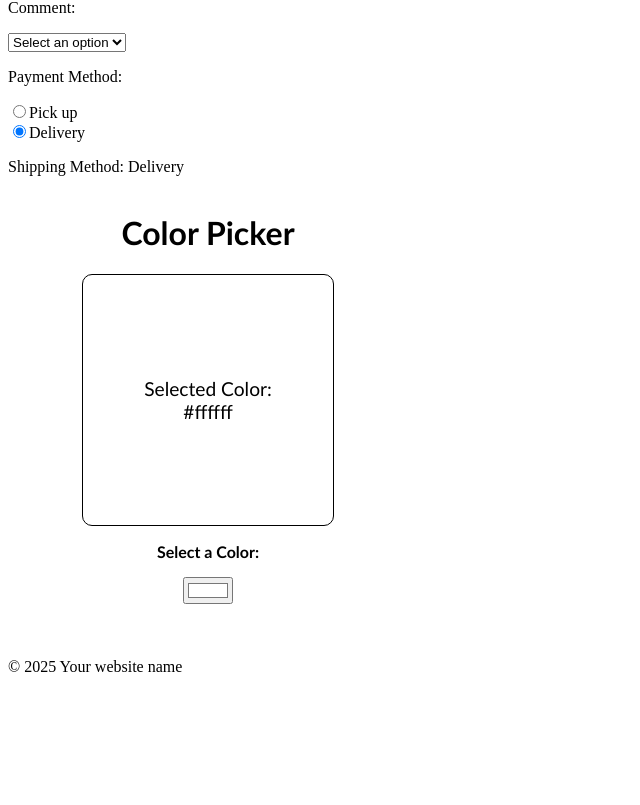
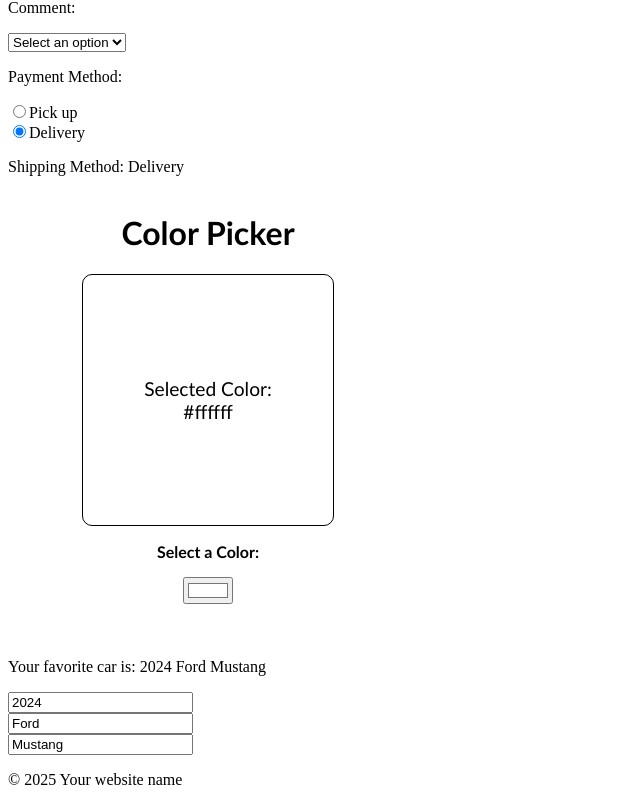
Before and after one commit to KingRavo18/Learning-React, a React app: page / in a window 1280 px wide. Shown: the part 2646-3451 px from the top of the page, without its empty margins (0-640 px from the left). Before the commit the page ends 3338 px from the top, so only its background shows below. Built offline with nearby package versions, Linux system fonts and the light colour scheme; the HTML template or start-up script is replaced by a standard one.

Commit message:
objectState

```diff
--- a/src/App.jsx
+++ b/src/App.jsx
@@ -12,6 +12,7 @@
 import Counter from './Counter/Counter.jsx'
 import Form from './Form.jsx'
 import ColorPicker from './Color Picker/ColorPicker.jsx'
+import Object_State from './objectState.jsx'
 
 function App() {
 
@@ -46,6 +47,7 @@
       <Counter/>
       <Form/>
       <ColorPicker/>
+      <Object_State />
       <Footer/>
     </>
   );
--- /dev/null
+++ b/src/objectState.jsx
@@ -0,0 +1,28 @@
+import React, {useState} from "react";
+
+export default function Object_State() {
+
+    const [car, setCar] = useState({year: 2024,
+                                    make: "Ford",
+                                    model: "Mustang"});
+
+    function handleYearChange(event) {
+        setCar(c => ({...c, year: event.target.value}));
+    }
+    function handleMakeChange(event) {
+        setCar(c => ({...c, make: event.target.value}));
+    }
+    function handleModelChange(event) {
+        setCar(c => ({...c, model: event.target.value}));
+    }
+
+    return(
+        <div>
+            <p>Your favorite car is: {car.year} {car.make} {car.model}</p>
+
+            <input type="number" value={car.year} onChange={handleYearChange}/><br />
+            <input type="text" value={car.make} onChange={handleMakeChange}/><br />
+            <input type="text" value={car.model} onChange={handleModelChange}/>
+        </div>
+    );
+}
```
